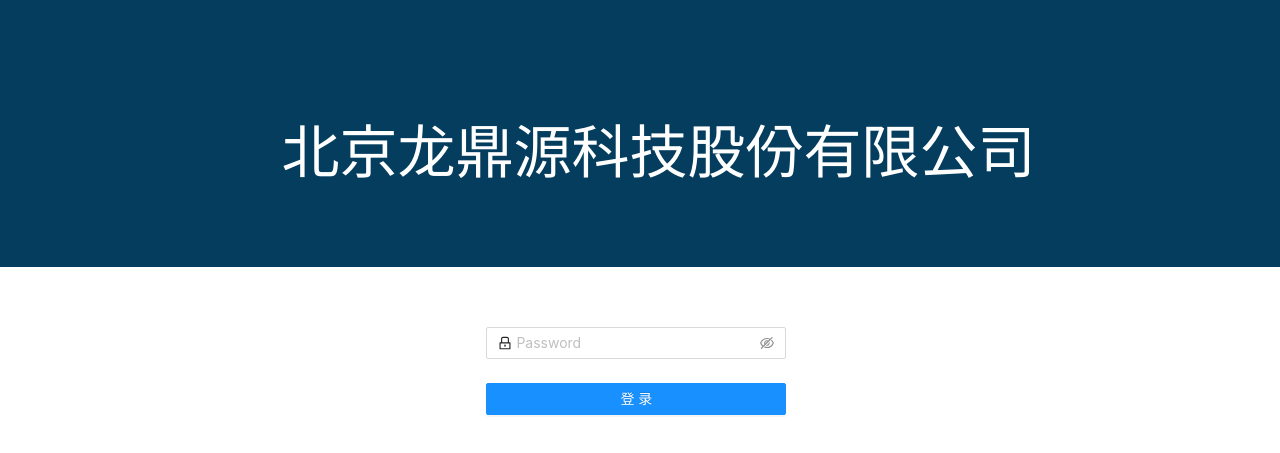
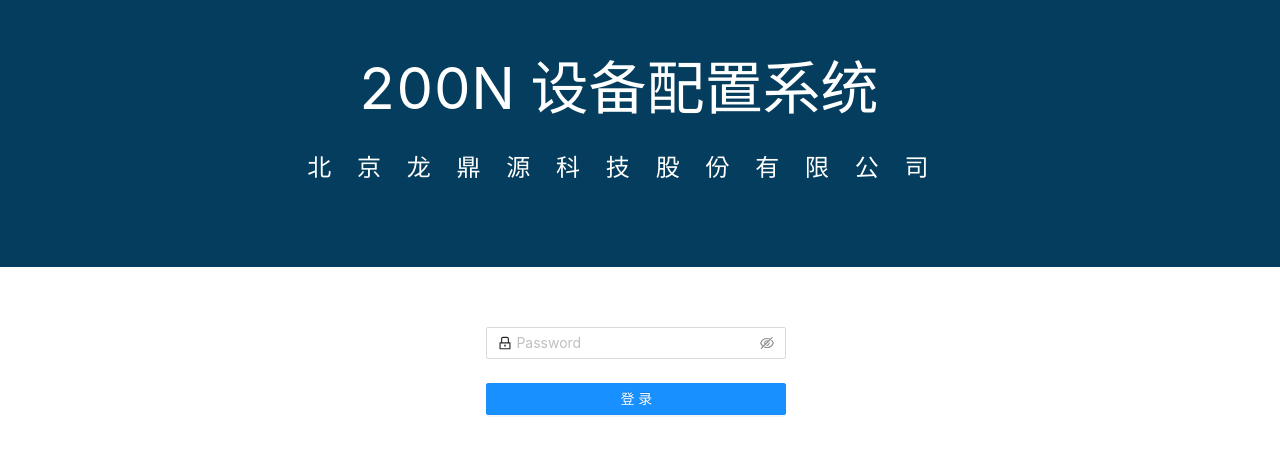
Before and after one commit to fengwang913/VersionDemo2.0, a React (Create React App) app: page / in a window 1280 px wide. Shown: the part 133-586 px from the top of the page. Built offline with nearby package versions, Linux system fonts and the light colour scheme.

Commit message:
feat: login页面的修改

```diff
--- a/src/pages/view/login.jsx
+++ b/src/pages/view/login.jsx
@@ -22,8 +22,11 @@
   return (
           <div style={{height:'100vh'}}>
           <div style={{ height:'50vh',backgroundColor:'#043D5D'}}>
-              <div style={{color:'white', fontSize:'58px',paddingTop:'30vh',paddingLeft:'22vw'}}>
-                    北京龙鼎源科技股份有限公司
+              <div style={{color:'white', fontSize:'58px',paddingTop:'22vh',paddingLeft:'28vw'}}>
+                 200N 设备配置系统
+              </div>
+              <div style={{color:'white', fontSize:'24px',paddingTop:'15px',paddingLeft:'24vw'}}>
+                   北&nbsp;&nbsp;&nbsp;&nbsp;京&nbsp;&nbsp;&nbsp;&nbsp;龙&nbsp;&nbsp;&nbsp;&nbsp;鼎&nbsp;&nbsp;&nbsp;&nbsp;源&nbsp;&nbsp;&nbsp;&nbsp;科&nbsp;&nbsp;&nbsp;&nbsp;技&nbsp;&nbsp;&nbsp;&nbsp;股&nbsp;&nbsp;&nbsp;&nbsp;份&nbsp;&nbsp;&nbsp;&nbsp;有&nbsp;&nbsp;&nbsp;&nbsp;限&nbsp;&nbsp;&nbsp;&nbsp;公&nbsp;&nbsp;&nbsp;&nbsp;司
               </div>
           </div>
 
```
Also changed, not shown: 1 other file (tests, documents, lock files or other folders).
